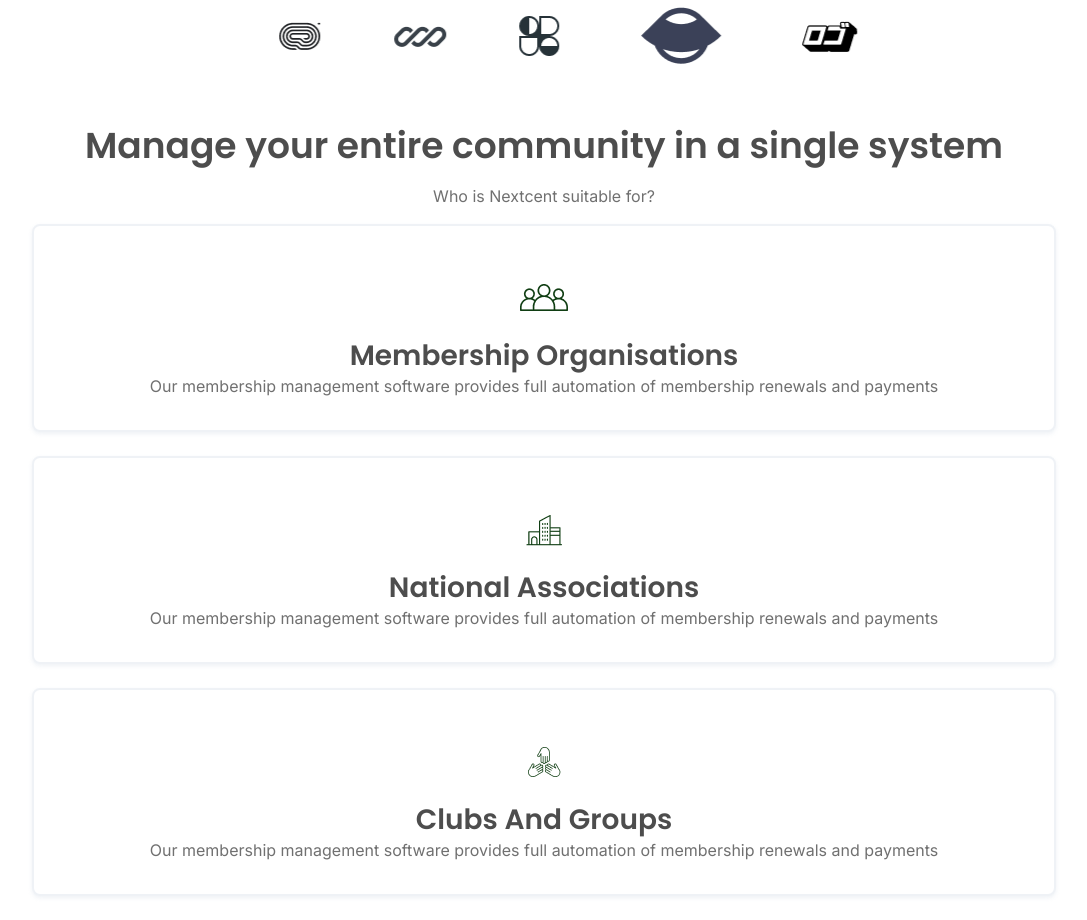
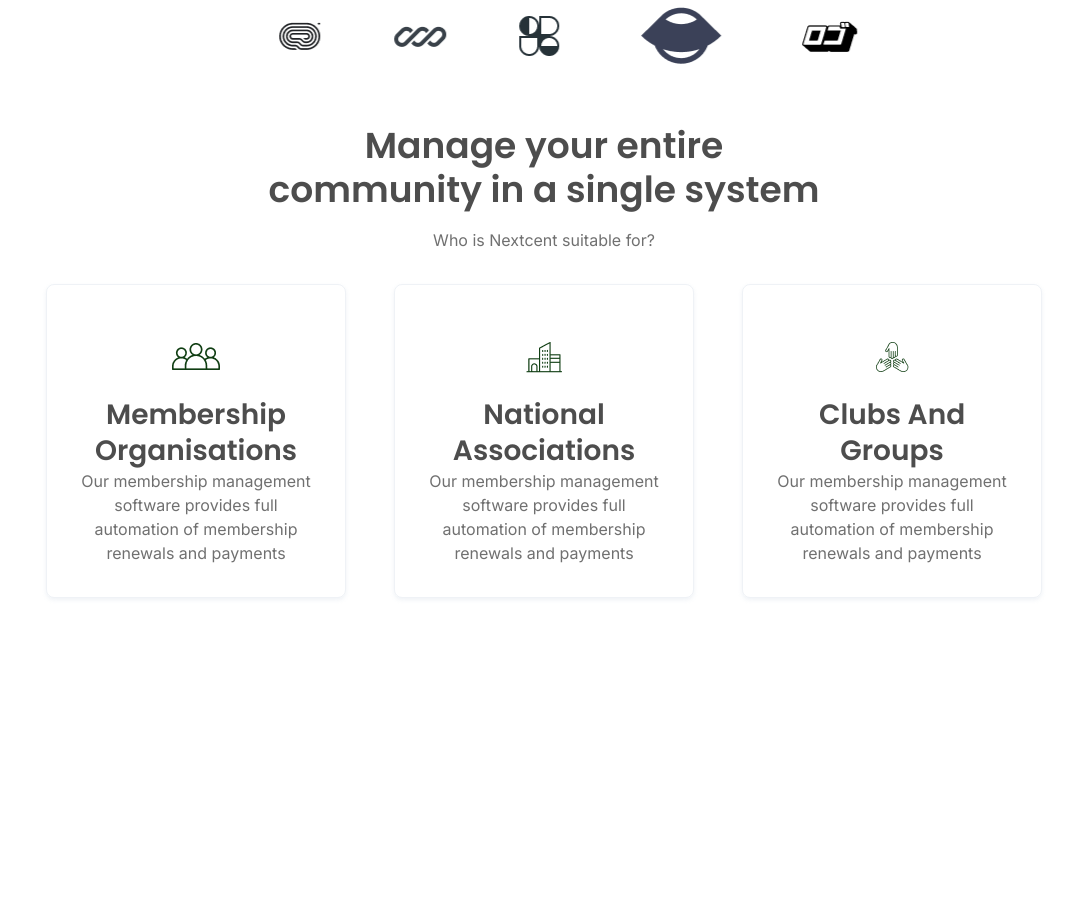
Before and after one commit to KaviruN/nexcent, a React (Vite) app: page / in a window 1280 px wide. Shown: the part 920-1840 px from the top of the page, without its empty margins (96-1183 px from the left). After the commit the page ends 1534 px from the top, so only its background shows below. Built offline with nearby package versions, Linux system fonts and the light colour scheme.

Commit message:
update Cards component styles; enhance layout for responsiveness and adjust border properties,and finish the cards

```diff
--- a/src/styles/components/_cards.scss
+++ b/src/styles/components/_cards.scss
@@ -8,6 +8,21 @@
     flex-direction: column;
     justify-content: center;
     align-items: center;
+
+    @media (min-width: 768px) {
+      flex-direction: row;
+    }
+  }
+
+  &__head {
+    display: grid;
+    justify-items: center;
+  }
+
+  &__head h2 {
+    @media (min-width: 768px) {
+      width: 50%;
+    }
   }
 
   &__head p {
@@ -19,12 +34,17 @@
     width: 80%;
     box-shadow: 0 f.em(2) f.em(4) 0 hsla(210, 29%, 75%, 0.2);
     margin-bottom: 1.5em;
-    border: 2px solid hsla(210, 29%, 75%, 0.2);
+    border: 1px solid hsla(210, 29%, 75%, 0.2); // border not in the design
     border-radius: f.em(8);
     cursor: default;
+    max-width: f.em(300);
 
-    &:hover{
-        scale: 1.02;
+    &:hover {
+      scale: 1.02;
+    }
+
+    @media (min-width: 768px) {
+      margin: 1em 1.5em;
     }
   }
 
```
Also changed, not shown: src/styles/style.css, 1 other file (tests, documents, lock files or other folders).
